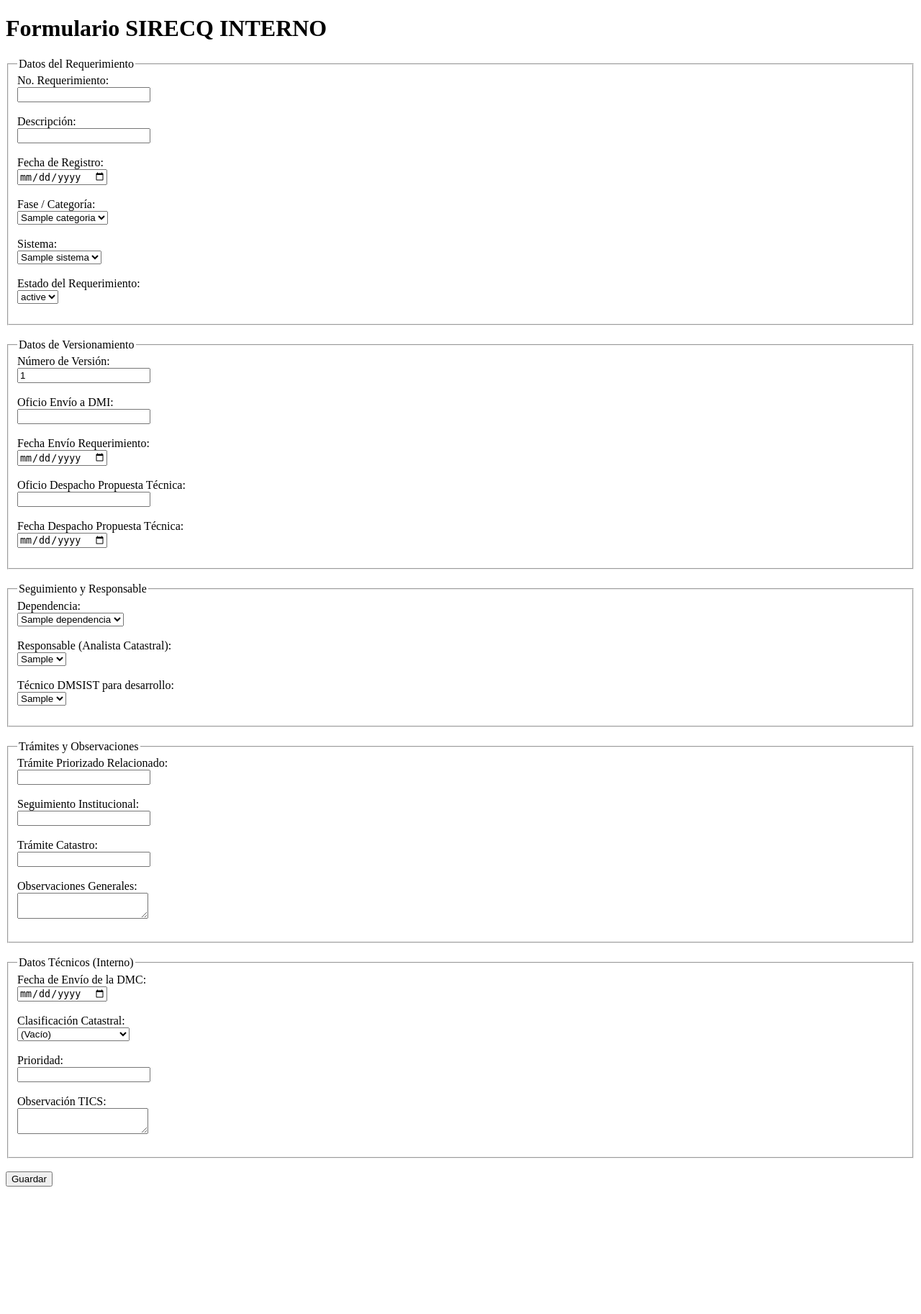
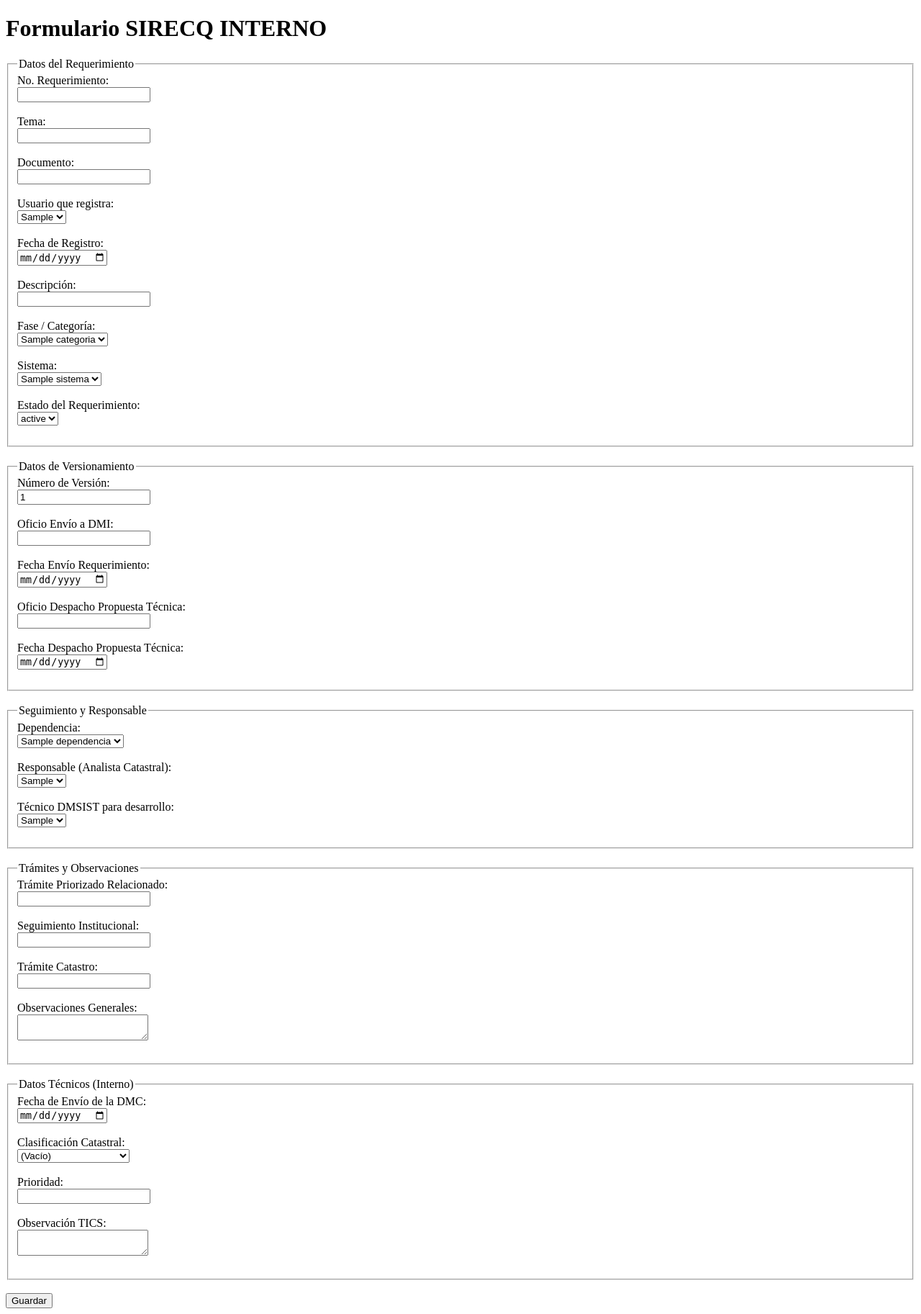
Before and after one commit to Jimmy9812/formulario_sirecq, a Flask app: page /sirecq_interno in a window 1280 px wide. Shown: the whole page at 72% size. Before the commit the page ends 1648 px from the top, so only its background shows below. Run offline with Flask 3, Linux system fonts and the light colour scheme; a database or web service that is not in the repository returns one stand-in record (values such as "Sample title"); some libraries are stand-ins or nearby versions.

Commit message:
feat: :sparkles: Update features

```diff
--- a/app.py
+++ b/app.py
@@ -39,6 +39,11 @@ def sirecq_interno():
         clasif_id = request.form.get('clasif') or None
         prioridad = request.form.get('prioridad')
         fecha_env_dmc = request.form.get('fecha_env_dmc') or None
+        tema = request.form.get('tema') or None
+        documento = request.form.get('documento') or None
+        usuario_registra = request.form.get('usuario_registra') or None
+
+
 
         # Insertar en versionamiento
         cursor.execute("""
@@ -54,12 +59,12 @@ def sirecq_interno():
             INSERT INTO requerimiento (
                 id_estado_requerimiento, id_rol_usuario,
                 id_sistema, id_categoria, no_requerimiento,
-                fecha_registro, descripcion, fase
-            ) VALUES (%s, %s, %s, %s, %s, %s, %s, %s)
+                fecha_registro, documento, tema, descripcion, fase
+            ) VALUES (%s, %s, %s, %s, %s, %s, %s, %s, %s, %s)
             RETURNING id_requerimiento
         """, (
             id_estado, id_rol_usuario, id_sistema, id_categoria,
-            no_requerimiento, fecha_registro, descripcion, fase
+            no_requerimiento, fecha_registro, documento, tema, descripcion, fase
         ))
         id_requerimiento = cursor.fetchone()[0]
 
@@ -111,6 +116,14 @@ def sirecq_interno():
         SELECT ru.id_rol_usuario, u.nombre_usuario || ' ' || u.apellidos_usuario
         FROM rol_usuario ru
         JOIN usuario u ON ru.id_usuario = u.id_usuario
+    """)
+    usuarios = cursor.fetchall()
+
+
+    cursor.execute("""
+        SELECT ru.id_rol_usuario, u.nombre_usuario || ' ' || u.apellidos_usuario
+        FROM rol_usuario ru
+        JOIN usuario u ON ru.id_usuario = u.id_usuario
         JOIN rol r ON ru.id_rol = r.id_rol
         WHERE r.nombre_rol ILIKE '%responsable%'
     """)
@@ -139,6 +152,7 @@ def sirecq_interno():
     estados=estados,
     responsables=responsables,
     tecnicos=tecnicos,
+    usuarios=usuarios,
     sistemas=sistemas,
     clasificaciones=clasificaciones,
     categorias=categorias
--- a/templates/sirecq_interno.html
+++ b/templates/sirecq_interno.html
@@ -15,11 +15,26 @@
             <label>No. Requerimiento:</label><br>
             <input type="text" name="no_requerimiento" required><br><br>
 
-            <label>Descripción:</label><br>
-            <input type="text" name="descripcion" required><br><br>
+            <label>Tema:</label><br>
+            <input type="text" name="tema"><br><br>
+
+            <label>Documento:</label><br>
+            <input type="text" name="documento"><br><br>
+
+            <label>Usuario que registra:</label><br>
+
+            <select name="usuario_registra" required>
+                {% for u in usuarios %}
+                <option value="{{ u[0] }}">{{ u[1] }}</option>
+                {% endfor %}
+            </select><br><br>
+
 
             <label>Fecha de Registro:</label><br>
             <input type="date" name="fecha_registro"><br><br>
+
+            <label>Descripción:</label><br>
+            <input type="text" name="descripcion" required><br><br>
 
             <label>Fase / Categoría:</label><br>
             <select name="id_categoria">
```
